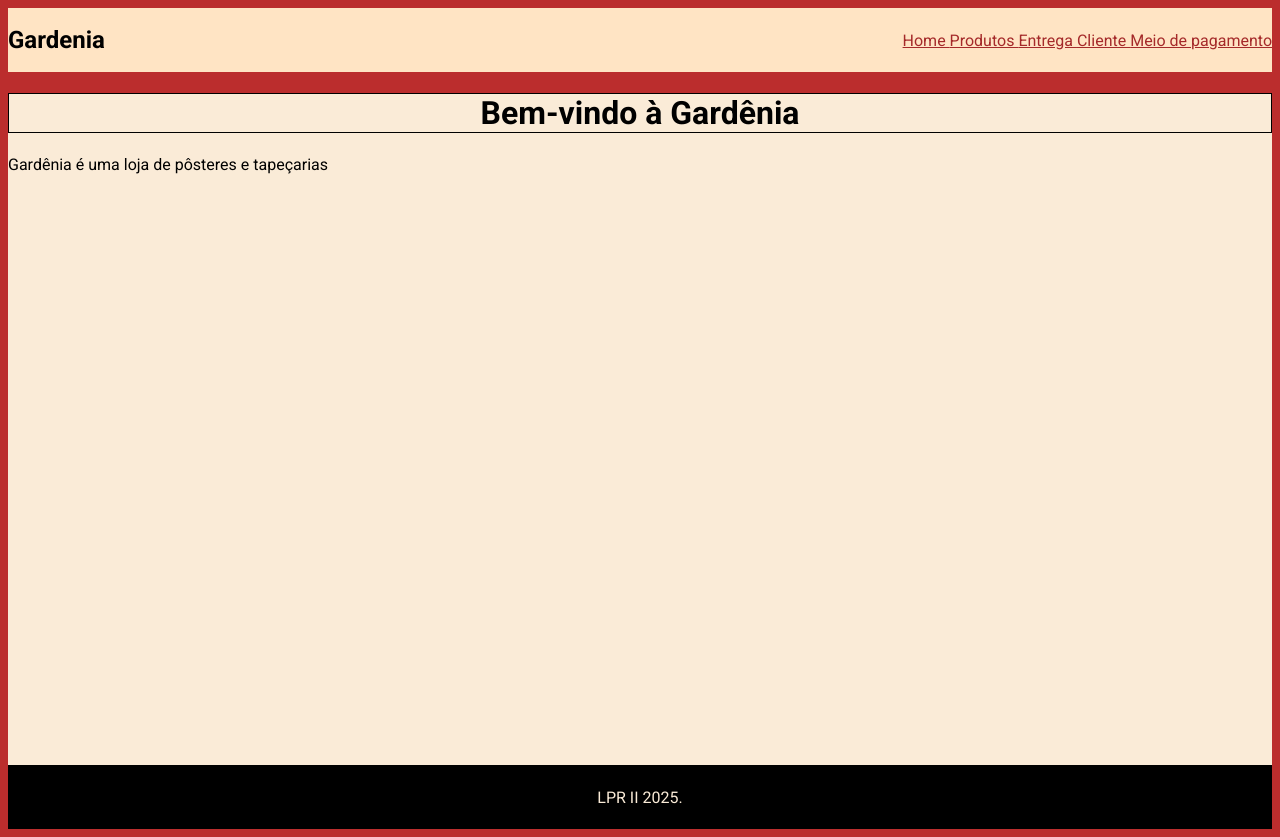
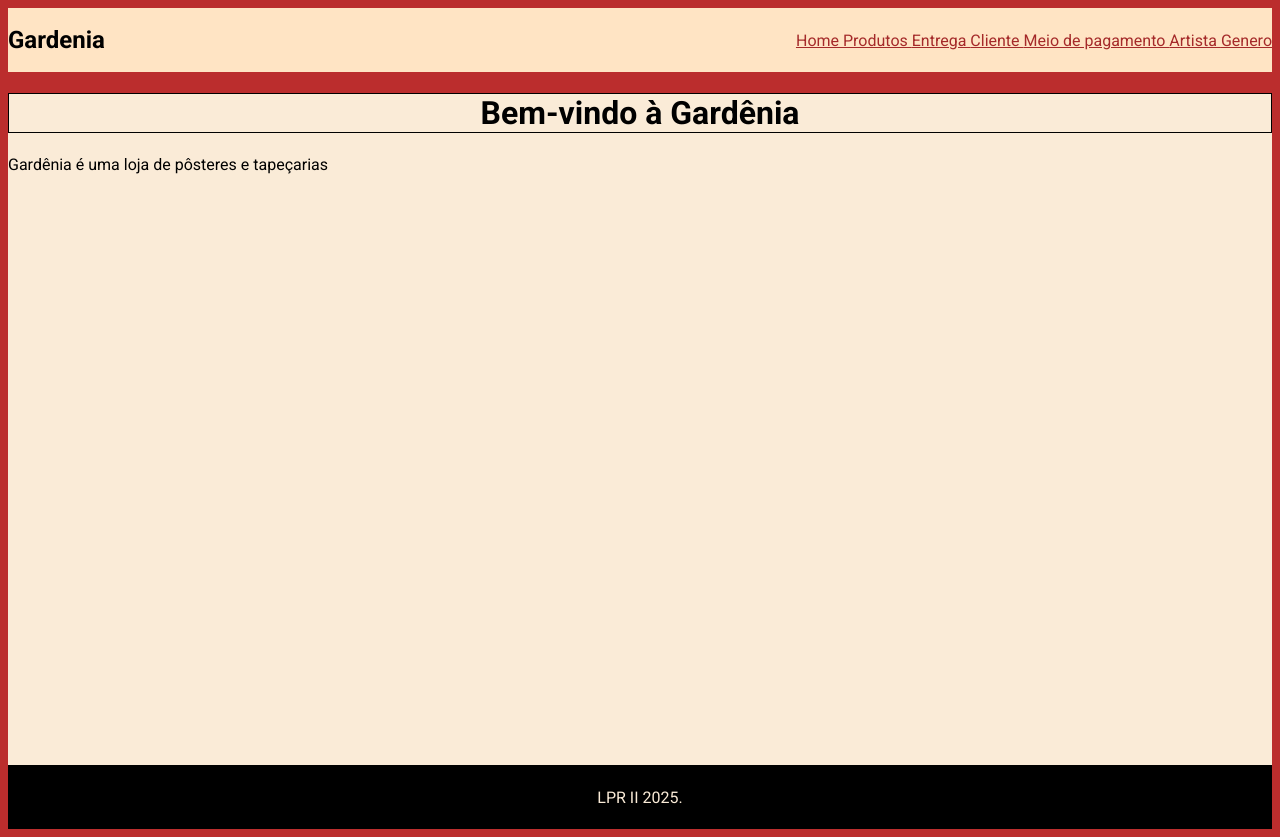
Before and after one commit to thaisacg/Trimestre2, a Next.js app in the folder gardenia/: page / in a window 1280 px wide. Built offline with nearby package versions, Linux system fonts and the light colour scheme; a web font is replaced by a local one.

Commit message:
ainda tem erro pewueno em artista

```diff
--- a/gardenia/app/artista/page.js
+++ b/gardenia/app/artista/page.js
@@ -1,4 +1,4 @@
-import { Artista } from "../../database/tables";
+import { Artista } from "../../database/tables.js";
 import { redirect } from "next/navigation";
 // v
 import "../css/listagem.css";
@@ -6,7 +6,7 @@ import "../css/listagem.css";
 // v^
 async function deletarArtista(formData) {
     'use server';
-    const id = formData.get(';id');
+    const id = formData.get('id');
     const artista = await Artista.findByPk(id);
     await artista.destroy();
     redirect('/artista');
@@ -43,7 +43,7 @@ async function Tela_Artista() {
                                             <button>Editar</button>
                                         </form>
 
-                                        <form action={deletarCliente}>
+                                        <form action={deletarArtita}>
                                             <input type="hidden" name="id" defaultValue={fil.id} />
                                             <button>Exluir</button>
                                         </form>
--- a/gardenia/componentes/menu.js
+++ b/gardenia/componentes/menu.js
@@ -12,6 +12,8 @@ function Menu() {
                 <a href="/entrega">Entrega </a>
                 <a href="/cliente">Cliente </a>
                 <a href="/meiopag">Meio de pagamento </a>
+                <a href="/artista">Artista </a>
+                <a href="/genero">Genero </a>
 
             </div>
         </nav>
--- a/gardenia/database/tables.js
+++ b/gardenia/database/tables.js
@@ -43,7 +43,7 @@ const Artista = mysql.define('artista', {
     gravadora: DataTypes.STRING,
 });
 
-const Genero = mysql.define('artista', {
+const Genero = mysql.define('genero', {
     nome: DataTypes.STRING,
     paisOrigem: DataTypes.STRING,
     anoOrigem: DataTypes.STRING,
@@ -74,4 +74,4 @@ Produto.belongsToMany(Pedido, { through: Pedido_Produto });
 // mysql.sync({ force: true });
 mysql.sync();
 
-export { Cliente, Produto, Pedido, MeioPagamento, Entrega, Pedido_Produto };
+export { Cliente, Produto, Pedido, MeioPagamento, Entrega, Pedido_Produto, Artista, Genero };
```
